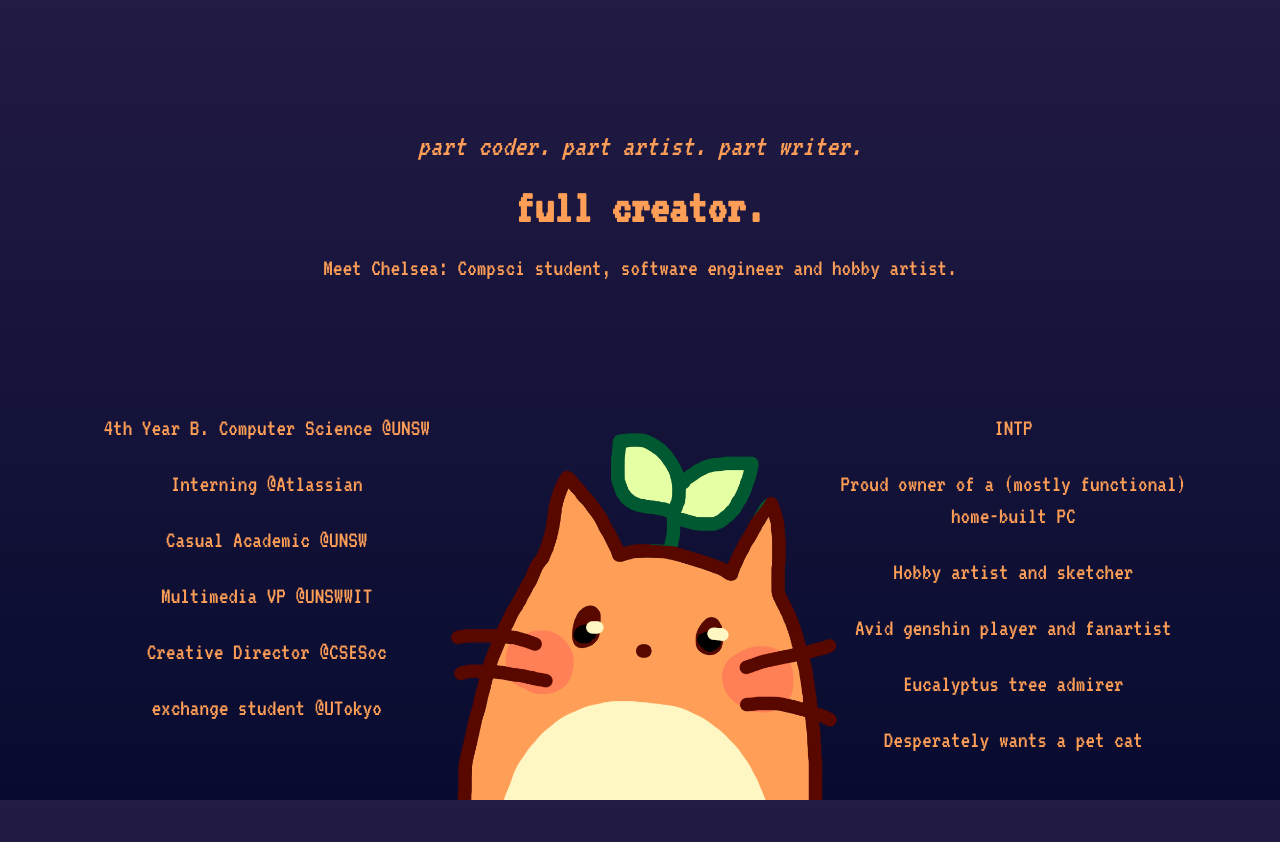
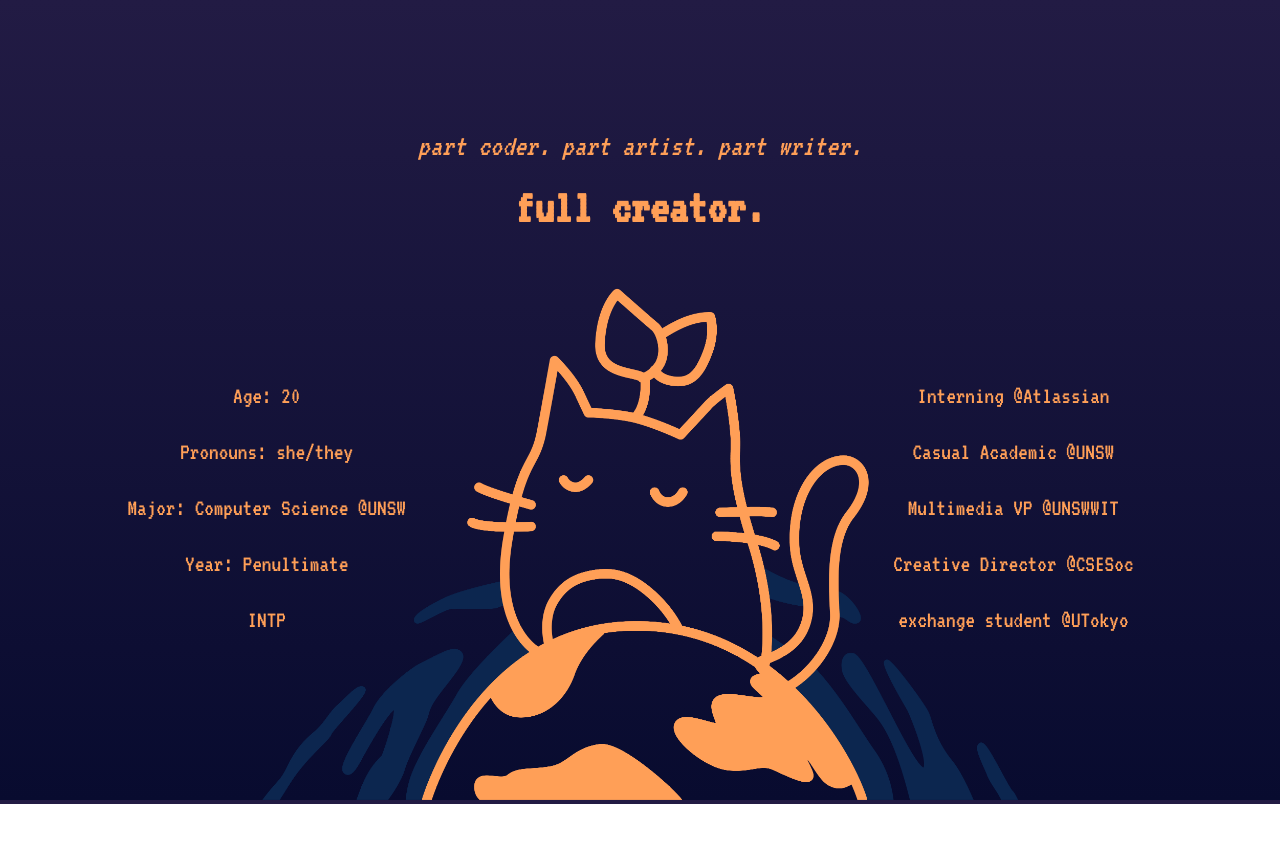
Before and after one commit to chelffey/about-chelffey, a React (Create React App) app: page / in a window 1280 px wide. Shown: the top 842 px of the page. After the commit the page ends 804 px from the top, so only its background shows below. Built offline with nearby package versions, Linux system fonts and the light colour scheme.

Commit message:
updated image

```diff
--- a/src/pages/Home.js
+++ b/src/pages/Home.js
@@ -9,14 +9,21 @@ export default class Home extends React.Component {
             part coder. part artist. part writer.
           </h2>
           <h2 className="text-5xl font-bold pb-5">full creator.</h2>
-          <p className="text-2xl">
-            Meet Chelsea: Compsci student, software engineer and hobby artist.
-          </p>
         </div>
         <div className="grid grid-cols-3 content-center px-20 pb-36 [&>*]:text-2xl">
           <div>
             <ul className="[&>*]:pb-6">
-              <li>4th Year B. Computer Science @UNSW</li>
+              <li>Age: 20</li>
+              <li>Pronouns: she/they</li>
+              <li>Major: Computer Science @UNSW</li>
+              <li>Year: Penultimate</li>
+              <li>INTP</li>
+            </ul>
+          </div>
+          <div></div>
+          <div>
+            <ul className="[&>*]:pb-6">
+              {/* additional details on hover  */}
               <li>Interning @Atlassian</li>
               <li>Casual Academic @UNSW</li>
               <li>Multimedia VP @UNSWWIT</li>
@@ -24,23 +31,11 @@ export default class Home extends React.Component {
               <li>exchange student @UTokyo</li>
             </ul>
           </div>
-          <div></div>
-          <div>
-            <ul className="[&>*]:pb-6">
-              {/* additional details on hover  */}
-              <li>INTP</li>
-              <li>Proud owner of a (mostly functional) home-built PC</li>
-              <li>Hobby artist and sketcher</li>
-              <li>Avid genshin player and fanartist</li>
-              <li>Eucalyptus tree admirer</li>
-              <li>Desperately wants a pet cat</li>
-            </ul>
-          </div>
         </div>
-        <div className="mx-auto bottom-0 fixed w-screen h-2/4">
+        <div className="mx-auto bottom-0 fixed w-screen h-2/3">
           <img
             className="mx-auto h-full"
-            src={require("../images/cat-logo.png")}
+            src={require("../images/cat-world-sleepy.png")}
             alt="cat logo"
           />
         </div>
```
Also changed, not shown: src/images/cat-world-sleepy.png (added), 1 other file (tests, documents, lock files or other folders).
